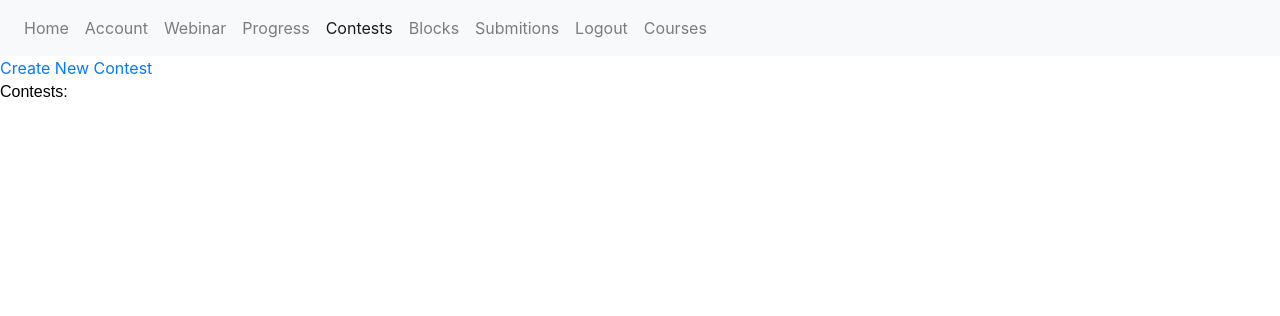
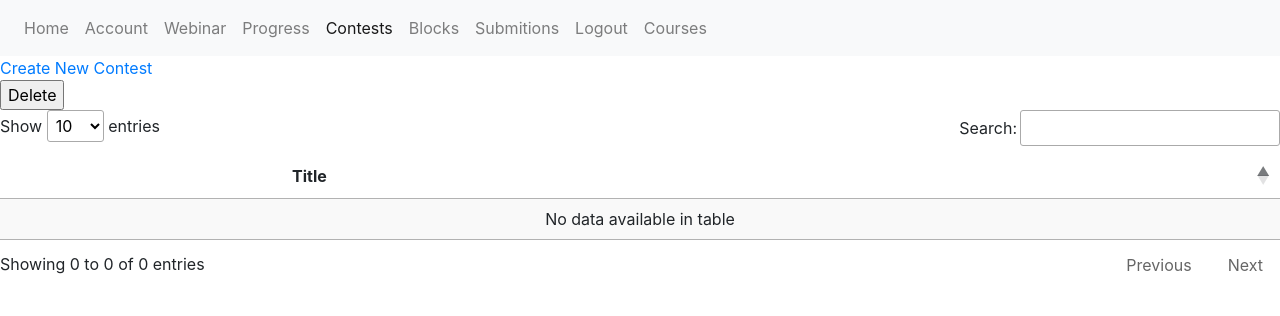
Before and after one commit to SomeUser55/awesome_school, a Flask app: page /contests in a window 1280 px wide. Shown: the top 316 px of the page. Run offline with Flask 2, Linux system fonts and the light colour scheme; the visitor is signed in with stand-in values (Sample User, id 1); data comes from the database, SQL or seed files in the repository; data that the repository does not hold is empty; parts of the project's set-up code (start-up, migrations or seed data) failed here and were passed over; some libraries are stand-ins or nearby versions.

Commit message:
Deletion of contests.

```diff
--- a/main_app/forms.py
+++ b/main_app/forms.py
@@ -52,3 +52,8 @@ class CreateBlockForm(FlaskForm):
     # contest_ids = FieldList(StringField('contest_id'), min_entries=2)
     contest_ids = HiddenField()
     submit = SubmitField('Save', id='submit_button')
+
+
+class DeleteContestsForm(FlaskForm):
+    contest_ids = HiddenField(validators=[DataRequired()])
+    submit = SubmitField('Delete', id='submit_button')
--- a/main_app/templates/contests.html
+++ b/main_app/templates/contests.html
@@ -4,19 +4,85 @@
 {% set nav_item_id = 'contests' %}
 
 {% block content %}
+
+<link rel="stylesheet" type="text/css" href="https://cdn.datatables.net/1.10.22/css/jquery.dataTables.min.css">
+<link rel="stylesheet" type="text/css" href="https://cdn.datatables.net/select/1.3.1/css/select.dataTables.min.css">
+
+<script type="text/javascript" src="https://code.jquery.com/jquery-3.5.1.js"></script>
+<script type="text/javascript" src="https://cdn.datatables.net/1.10.22/js/jquery.dataTables.min.js"></script>
+<script type="text/javascript" src="https://cdn.datatables.net/select/1.3.1/js/dataTables.select.min.js"></script>
+
+
     <a href="{{ url_for('create') }}">Create New Contest</a>
+    <form action="" method="post"  novalidate id='myform'>
+        {{ form.hidden_tag() }}
+        {{ form.submit() }}
+    </form>
     <!-- <div class="my_title">
         {{title}}
     </div> -->
 
-    <div class="text">
+    <!-- <div class="text">
         Contests:
-    </div>
+    </div> -->
 
-    {% for contest in contests %}
+    <!-- {% for contest in contests %}
         <li>
             <a href="{{ url_for('contest', contest_id=contest.id) }}">{{contest.title}}</a>
         </li>
-    {% endfor %}
+    {% endfor %} -->
+
+
+    <table id="contests_info" class="display" style="width:100%">
+
+        <thead>
+            <tr>
+                <th></th>
+                <th>Title</th>
+            </tr>
+        </thead>
+        <tbody>
+            {% for contest in contests %}
+                <tr id="{{ contest.id }}">
+                    <td></td>
+                    <td> <a href="{{ url_for('contest', contest_id=contest.id) }}"> {{contest.title}} </a> </td>
+                </tr>
+            {% endfor %}
+        </tbody>
+    </table>
+
+    <script>
+        // $(document).ready( function () {
+        //     $('#contests_info').DataTable();
+        // } );
+
+
+        $(document).ready(function() {
+            table = $('#contests_info').DataTable( {
+                columnDefs: [ {
+                    orderable: false,
+                    className: 'select-checkbox',
+                    targets:   0
+                } ],
+                select: {
+                    style:    'os',
+                    selector: 'td:first-child'
+                },
+                order: [[ 1, 'asc' ]],
+            } );
+        } );
+
+        $("#submit_button").on("click",
+            function(e){
+                // e.preventDefault();
+                var selected = table.rows('.selected').nodes();
+                var ids = [];
+                $.each(selected, function(i, val) {
+                    ids.push(val.id);
+                });
+                document.getElementById("contest_ids").value = ids.join(',');
+                $("#myform").submit();
+        });
+    </script>
 
 {% endblock %}
--- a/main_app/views.py
+++ b/main_app/views.py
@@ -2,7 +2,7 @@
 from flask import request, render_template, redirect, url_for, flash
 from flask_login import login_required, current_user, login_user, logout_user
 
-from main_app.forms import LoginForm, RegistrationForm, CreateContestForm, SolveContestForm, CreateBlockForm
+from main_app.forms import LoginForm, RegistrationForm, CreateContestForm, SolveContestForm, CreateBlockForm, DeleteContestsForm
 from main_app import app, db
 
 from main_app.models import User, Contest, Submit, Block
@@ -207,14 +207,26 @@ def contest(contest_id):
     )
 
 
-@app.route('/contests')
+@app.route('/contests', methods=['GET', 'POST'])
 @login_required
 def contests():
+    form = DeleteContestsForm()
     contests = Contest.query.all()
+    if request.method == 'POST':
+        if form.validate_on_submit():
+            for contest_id in form.contest_ids.data.split(','):
+                print(contest_id)
+                Contest.query.filter_by(id=contest_id).delete()
+
+            db.session.commit()
+
+        return redirect(url_for('contests'))
+
     return render_template(
         'contests.html',
         title='Contest List',
         contests=contests,
+        form=form,
     )
 
 
@@ -345,3 +357,15 @@ def create_block():
         contests=contests,
         form=form,
     )
+
+
+# @app.route('/delete', methods=['GET', 'POST'])
+# @login_required
+# def delete():
+
+#     return render_template(
+#         'create_block.html',
+#         title='Create',
+#         contests=contests,
+#         form=form,
+#     )
```
